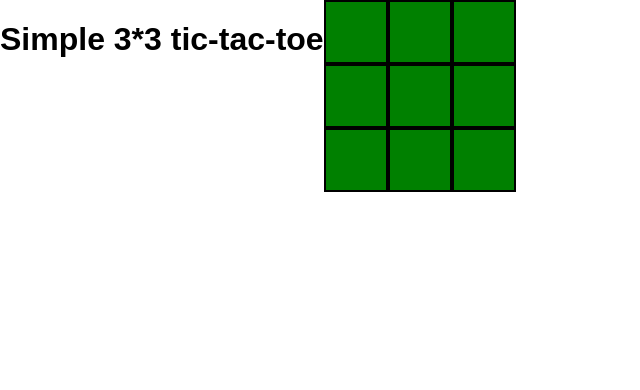
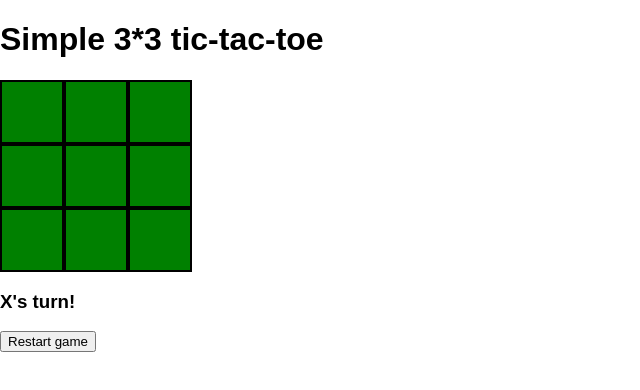
Before and after one commit to denesnori/tic-tac-toe, a React app: page /3times3 in a window 1280 px wide. Shown: the top 390 px of the page, without its empty margins (0-640 px from the left). Built offline with nearby package versions, Linux system fonts and the light colour scheme.

Commit message:
3times3 working

```diff
--- a/src/App.js
+++ b/src/App.js
@@ -3,6 +3,8 @@ import {BrowserRouter as Router, Route} from 'react-router-dom';
 import Home from './Home.js';
 import TTT from './ttt.js';
 import ThreeTimesThree from './ThreeTimesThree';
+import Canvas from './Canvas';
+import Infinite from './Infinite';
 import './App.css';
 
 const App = () => (
@@ -11,6 +13,8 @@ const App = () => (
       <Route exact path='/' component={Home} />
       <Route path='/about' component={TTT} />
       <Route path='/3times3' component={ThreeTimesThree} />
+      <Route path = '/canvas' component={Canvas} />
+      <Route path='/infinite' component={Infinite} />
     </div>
   </Router>
 )
--- /dev/null
+++ b/src/Canvas.js
@@ -0,0 +1,8 @@
+import React, { Component } from 'react';
+
+export default class Canvas extends Component {
+
+  render () {
+    return (<h3>To be continued</h3>);
+  }
+}
--- a/src/Home.js
+++ b/src/Home.js
@@ -14,6 +14,8 @@ export default class Home extends Component {
         <button><Link to={`/about`}>1 Player</Link></button>
         <button><Link to={`/about`}>2 Players</Link></button>
         <button><Link to={`/about`}>Computer vs Computer</Link>r</button>
+        <button><Link to={'/canvas'}> Canvas</Link></button>
+        <button><Link to={'/infinite'}>Infinite</Link></button>
       </div>);
   }
 }
--- /dev/null
+++ b/src/Infinite.js
@@ -0,0 +1,29 @@
+import React, { Component } from 'react';
+
+export default class Infinite extends Component {
+
+  constructor(props){
+    super(props);
+    this.state = {
+      height: window.innerHeight,
+      h: Math.round(window.height/60)+1,
+      width: window.innerWidth,
+      w: Math.round(window.innerWidth/60)+1,
+    }
+  }
+
+  render() {
+    return (
+      <div style={{height: `${this.state.height}px`, width: `${this.state.width}px`}}>
+        <h1>I will be infinite</h1>
+        <div>
+        <button>Up</button>
+        <button>Down</button>
+        </div>
+        <div style={{display: 'flex', 'justifyContent': 'space-between'}}>
+        <button>Left</button>
+        <button>Right</button>
+        </div>
+      </div>);
+  }
+}
--- a/src/ThreeTimesThree.js
+++ b/src/ThreeTimesThree.js
@@ -10,6 +10,18 @@ type State = {
 type Props = {
 
 };
+
+function checkDirection(x, y, dx, dy, board) {
+  let sign = board[x][y]
+  for (let i=0; i<3; i++){
+    if(![0,1,2].includes(x) || ![0, 1, 2].includes(y) || board[x][y] !== sign) {
+      return false;
+    }
+    x += dx;
+    y += dy;
+  }
+  return true;
+}
 
 export default class ThreeTimesThree extends Component<Props, State>{
 
@@ -29,17 +41,57 @@ export default class ThreeTimesThree extends Component<Props, State>{
     // check it is empty TODO
     const symbol = round % 2 === 0 ? 'X' : 'O';
     newBoard[row][column] = symbol;
-    round++;
-    this.setState({board:newBoard,round})
+
+    const isFinished = this.isFinished(newBoard)
+    if (isFinished) {
+      this.setState({board:newBoard, isFinished})
+    } else {
+      round++;
+      this.setState({board:newBoard,round});
+    }
+  }
+
+  restart = () => {
+    this.setState({round: 0, board: [['','',''],['','',''],['','','']]})
+  }
+
+  isFinished = (board) => {
+    const directions = [ [0, 1], [1, 0], [1, 1], [-1, 1]];
+    for (let j = 0; j < board.length; j++) {
+        for (let k=0; k< directions.length; k++) {
+          let [dx, dy] = directions[k];
+          if(board[0][j]&&checkDirection(0,j,dx,dy, board)) {
+            return true;
+          }
+
+          if(board[j][0]&&checkDirection(j, 0, dx,dy, board)) {
+            return true;
+          }
+        }
+    }
+    return false;
+  }
+
+  stateOfTheGame = () => {
+    const { isFinished, round } = this.state;
+    if (isFinished){
+      return `${round%2===0?'X':'O'} won the game!`;
+    }
+    if (round>8 && !isFinished){
+      return `Game over! It is a tie!`
+    }
+    return `${round%2===0?'X':'O'}'s turn!`;
   }
 
   render(){
     return (
-      <div style={{display:'flex'}}>
+      <div >
         <div>
         <h1>Simple 3*3 tic-tac-toe</h1>
         </div>
         <ThreeTimesThreeBoard setTile={this.setTile} board={this.state.board} />
+        <h3>{this.stateOfTheGame()}</h3>
+        <button onClick={this.restart}>Restart game</button>
       </div>
     );
   }
--- a/src/ThreeTimesThreeBoard.js
+++ b/src/ThreeTimesThreeBoard.js
@@ -4,8 +4,27 @@ import styles from './ThreeTimesThreeBoard.css';
 
 export default class ThreeTimesThreeBoard extends Component {
 
+  renderTile = (i, j)=>{
+    const {board} = this.props;
+    if(!this.props.board[i][j]) {
+      return (
+        <div
+          key={`row-${i}-column-${j}`}
+          className={styles.tile}
+          onClick={()=>this.props.setTile(i,j)}>
+        {board[i][j]}
+        </div>);
+    }
+    return (
+      <div
+        key={`row-${i}-column-${j}`}
+        className={styles.tile}>
+      {board[i][j]}
+      </div>);
+  }
+
   render(){
-    console.log(this.props)
+
     const {board} = this.props;
     return (
       <div>
@@ -14,13 +33,7 @@ export default class ThreeTimesThreeBoard extends Component {
             return (
             <div key={`row-${i}`} className={styles.row}>
               {row.map((column, j)=>{
-                return (
-                  <div
-                    key={`row-${i}-column-${j}`}
-                    className={styles.tile}
-                    onClick={()=>this.props.setTile(i,j,'X')}>
-                  {board[i][j]}
-                  </div>);
+                return this.renderTile(i,j);
               })
               }
             </div>
```
Also changed, not shown: src/InfiniteBoard.js (added, +10 -0 lines).
